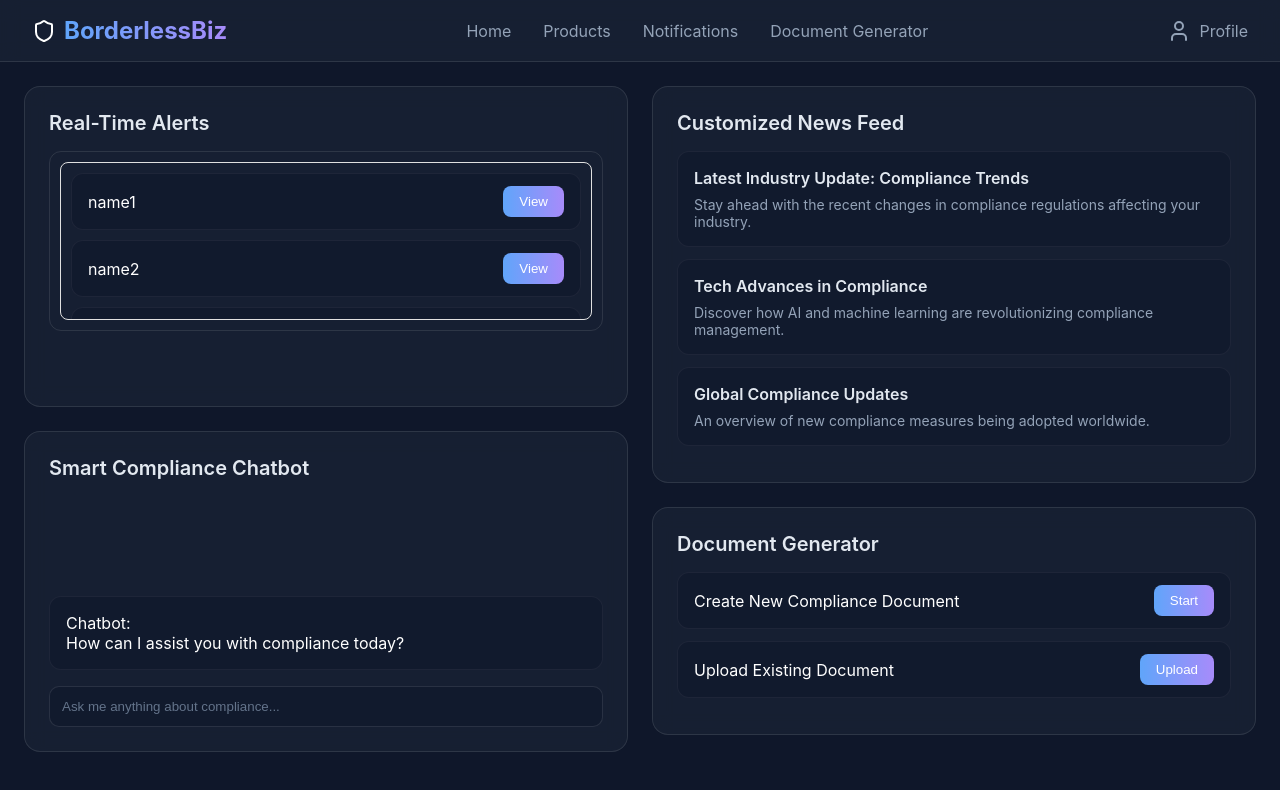
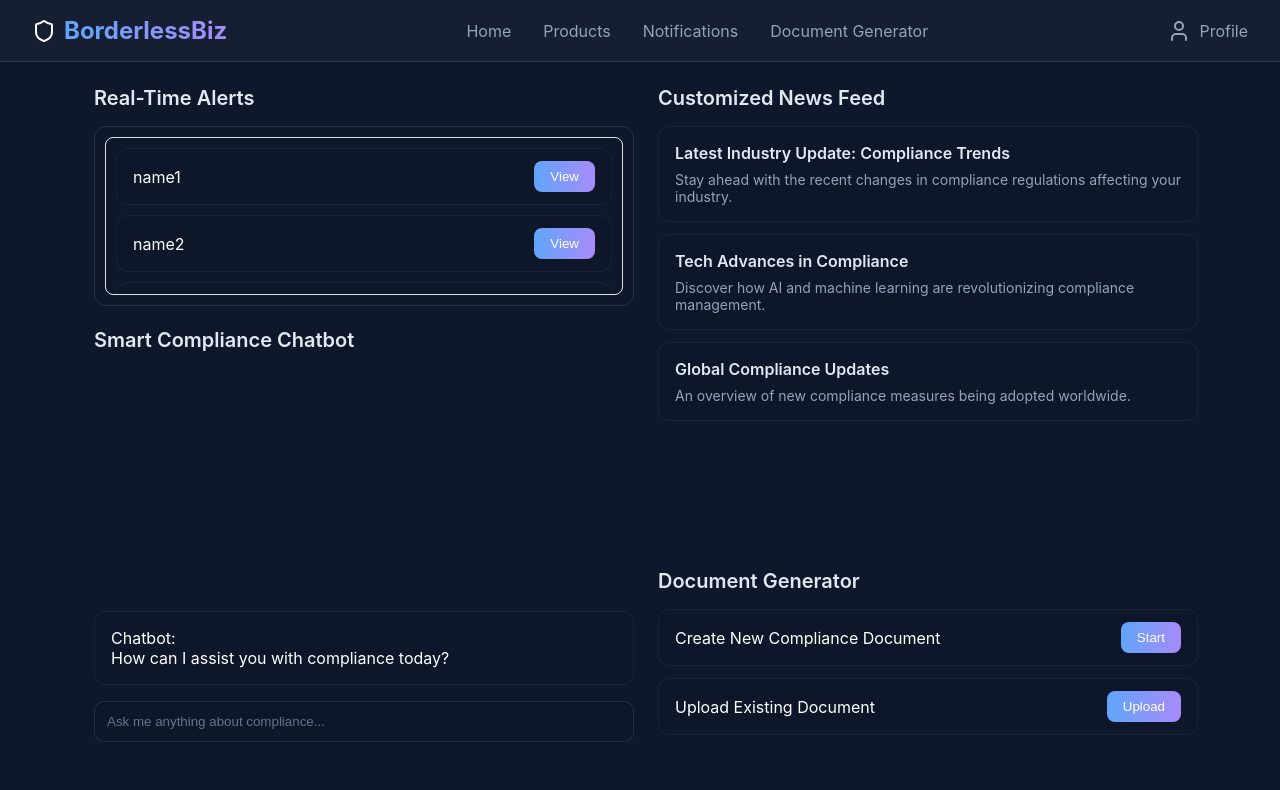
Before and after one commit to Gauravpadam/SPxT, a React (Create React App) app in the folder frontend/: page /dashboard in a window 1280 px wide. Shown: the top 790 px of the page. Built offline with nearby package versions, Linux system fonts and the light colour scheme.

Commit message:
latest dashboard css

```diff
--- a/frontend/src/components/Dashboard.css
+++ b/frontend/src/components/Dashboard.css
@@ -1,6 +1,4 @@
-
-
-/* Dashboard.css */
+/* General Reset */
 * {
   margin: 0;
   padding: 0;
@@ -9,7 +7,7 @@
 
 html, body {
   height: 100%;
-  overflow: hidden; /* Prevent body scrolling */
+  overflow: hidden;
 }
 
 body {
@@ -20,14 +18,15 @@
 
 /* App Container */
 .app-container {
-  height: 100vh; /* Use viewport height */
+  height: 100vh;
   background-color: #0f172a;
   display: flex;
   flex-direction: column;
-  overflow: hidden; /* Prevent container scrolling */
+  overflow: hidden;
+  width: 100vw;
+  margin: 0 auto;
 }
 
-/* Navbar */
 .navbar {
   display: flex;
   justify-content: space-between;
@@ -36,7 +35,7 @@
   background-color: rgba(30, 41, 59, 0.5);
   backdrop-filter: blur(10px);
   border-bottom: 1px solid rgba(255, 255, 255, 0.1);
-  flex-shrink: 0; /* Prevent navbar from shrinking */
+  flex-shrink: 0;
 }
 
 .logo {
@@ -76,26 +75,30 @@
   color: #94a3b8;
 }
 
-/* Main Content */
 .main-content {
   display: grid;
   grid-template-columns: repeat(2, 1fr);
   gap: 1.5rem;
   padding: 1.5rem;
-  max-width: 1400px;
-  margin: 0 auto;
-  overflow: hidden; /* Prevent main content scrolling */
-  flex-grow: 1; /* Allow main content to fill available space */
+  overflow: hidden;
+  flex-grow: 1;
+  width: 90vw;
+  margin-left: 70px !important
+
 }
 
 .dashboard-left,
 .dashboard-right {
   display: flex;
   flex-direction: column;
-  overflow: hidden; /* Prevent side columns from scrolling */
+  overflow: hidden;
+
 }
 
+<<<<<<< HEAD
+=======
 /* Section Styles */
+>>>>>>> bea5f17 (dashboard2)
 .section {
   background-color: rgba(30, 41, 59, 0.5);
   backdrop-filter: blur(10px);
@@ -114,24 +117,16 @@
   color: #e2e8f0;
 }
 
-/* Real-Time Alerts */
-.real-time-alerts {
-  height: 25%;
-  overflow-y: auto;
-  max-height: calc(5 * 60px); /* Adjust height to show 5 items */
-}
-
-/* Alerts Section */
 .alerts-section {
   display: flex;
   flex-direction: column;
   overflow: hidden;
-  height: 100%; /* Ensure full height of the section */
+  height: 35%;
 }
 
 .alerts-container {
-  overflow-y: auto; /* Enable vertical scrolling */
-  max-height: calc(3 * 60px); /* Adjust height to show 3 items */
+  overflow-y: auto;
+  max-height: calc(3 * 60px);
   display: flex;
   flex-direction: column;
   border: 1px solid rgba(255, 255, 255, 0.1);
@@ -148,11 +143,10 @@
   border-radius: 12px;
   margin-bottom: 0.75rem;
   border: 1px solid rgba(255, 255, 255, 0.05);
-  min-height: 50px; /* Consistent item height */
-  flex-shrink: 0; /* Prevent items from shrinking */
+  min-height: 50px;
+  flex-shrink: 0;
 }
 
-/* Scrollbar Styling */
 .alerts-container::-webkit-scrollbar {
   width: 8px;
 }
@@ -189,6 +183,7 @@
 .news-section {
   display: flex;
   flex-direction: column;
+  height:70%;
 }
 
 .news-container {
@@ -216,19 +211,11 @@
   font-size: 0.875rem;
 }
 
-/* Smart Compliance Chatbot */
-.smart-compliance-chatbot-container {
-  display: flex;
-  flex-direction: column;
-  height: 50%;
-  margin-top: 1.5rem;
-}
-
 .chatbot-section {
   display: flex;
   flex-direction: column;
-  justify-content: space-between; /* Space elements evenly */
-  height: 100%; /* Set the full height */
+  justify-content: space-between;
+  height: 60%;
 }
 
 .chatbot-message {
@@ -258,7 +245,6 @@
   color: #64748b;
 }
 
-/* Document Generator Section */
 .generator-section {
   display: flex;
   flex-direction: column;
@@ -289,7 +275,6 @@
   opacity: 0.9;
 }
 
-/* Responsive Design */
 @media (max-width: 280px) {
   .main-content {
     grid-template-columns: 1fr;
```
Also changed, not shown: 1 other file (tests, documents, lock files or other folders).
